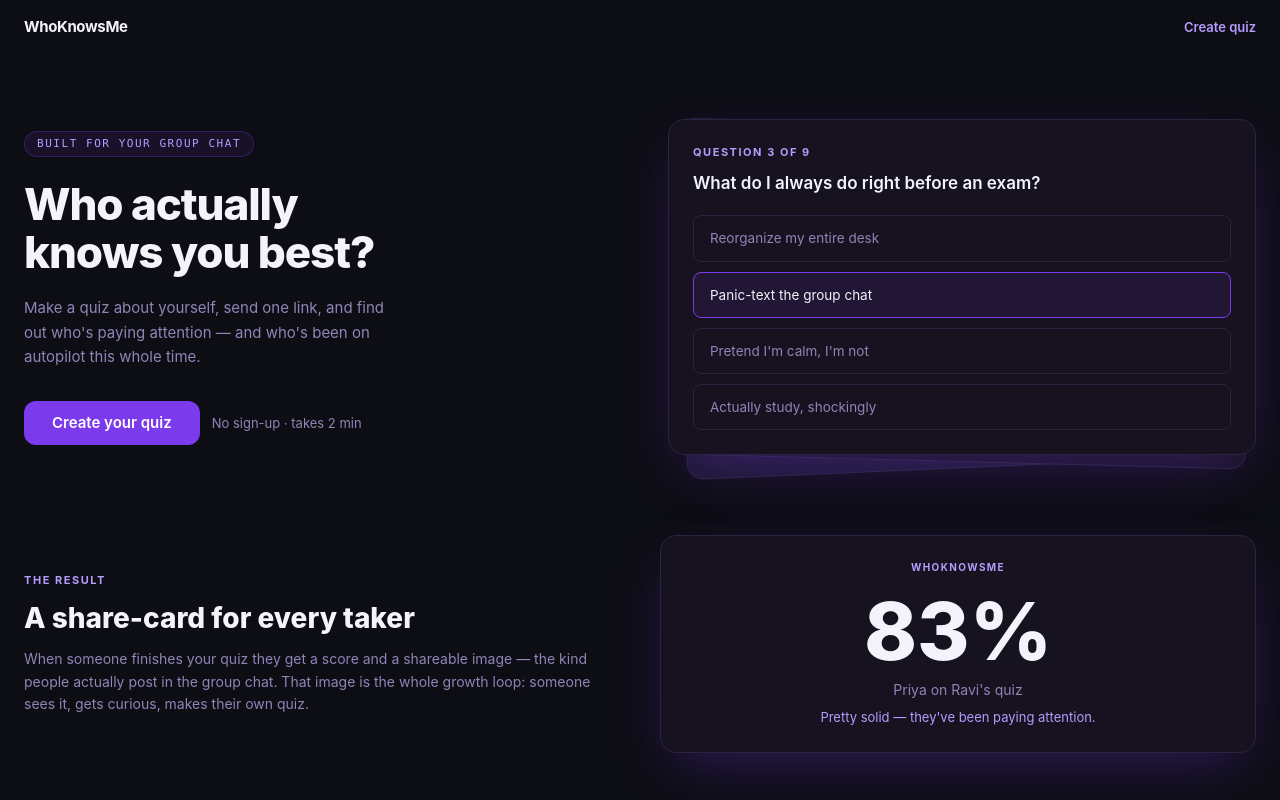
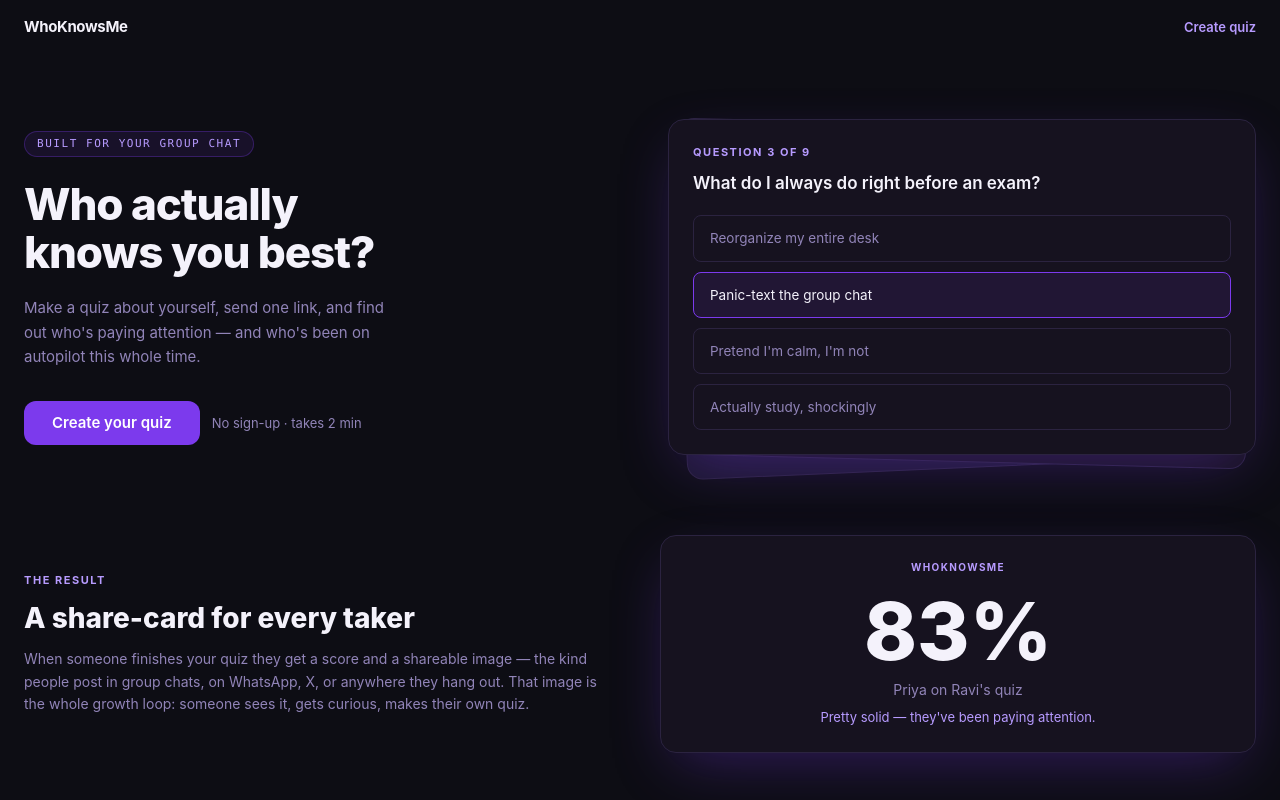
Before and after one commit to Feroz723/whoknowme, a Next.js app: page / in a window 1280 px wide. Shown: the top 800 px of the page. Built offline with nearby package versions, Linux system fonts and the light colour scheme.

Commit message:
Add X and Facebook share buttons to result page, update landing page copy

```diff
--- a/app/page.tsx
+++ b/app/page.tsx
@@ -128,9 +128,10 @@
                 </h2>
                 <p className="text-[14px] text-text-muted leading-relaxed">
                   When someone finishes your quiz they get a score and a
-                  shareable image —&nbsp;the kind people actually post in the
-                  group chat. That image is the whole growth loop: someone
-                  sees it, gets curious, makes their own quiz.
+                  shareable image — the kind people post in group chats,
+                  on WhatsApp, X, or anywhere they hang out. That image is
+                  the whole growth loop: someone sees it, gets curious,
+                  makes their own quiz.
                 </p>
               </div>
 
--- a/components/ResultShare.tsx
+++ b/components/ResultShare.tsx
@@ -3,6 +3,10 @@
 import { useState } from "react";
 import { Button } from "@/components/Button";
 import { whatsappShareUrl, resultShareText } from "@/lib/whatsapp";
+
+function shareText(takerName: string, creatorName: string, scorePercent: number): string {
+  return `${takerName} scored ${Math.round(scorePercent)}% on ${creatorName}'s friendship quiz. Think you can beat that?`;
+}
 
 export function ResultShare({
   slug,
@@ -24,6 +28,8 @@
       ? `${window.location.origin}/q/${slug}/result/${responseId}`
       : `/q/${slug}/result/${responseId}`;
 
+  const text = shareText(takerName, creatorName, scorePercent);
+
   const ogUrl = `/q/${slug}/result/${responseId}/opengraph-image`;
 
   return (
@@ -37,7 +43,7 @@
         />
       </div>
 
-      <div className="flex gap-2.5">
+      <div className="flex gap-2.5 mb-2.5">
         <a
           href={whatsappShareUrl(
             resultShareText(takerName, creatorName, scorePercent, resultUrl)
@@ -46,7 +52,7 @@
           rel="noopener noreferrer"
           className="flex-1"
         >
-          <Button className="w-full">Share score</Button>
+          <Button className="w-full">Share on WhatsApp</Button>
         </a>
         <Button
           variant="secondary"
@@ -60,6 +66,29 @@
           {copied ? "Copied" : "Copy link"}
         </Button>
       </div>
+
+      <div className="flex gap-2.5">
+        <a
+          href={`https://twitter.com/intent/tweet?text=${encodeURIComponent(text)}&url=${encodeURIComponent(resultUrl)}`}
+          target="_blank"
+          rel="noopener noreferrer"
+          className="flex-1"
+        >
+          <Button variant="secondary" className="w-full">
+            Share on X
+          </Button>
+        </a>
+        <a
+          href={`https://www.facebook.com/sharer/sharer.php?u=${encodeURIComponent(resultUrl)}`}
+          target="_blank"
+          rel="noopener noreferrer"
+          className="flex-1"
+        >
+          <Button variant="secondary" className="w-full">
+            Share on Facebook
+          </Button>
+        </a>
+      </div>
     </div>
   );
 }
```
